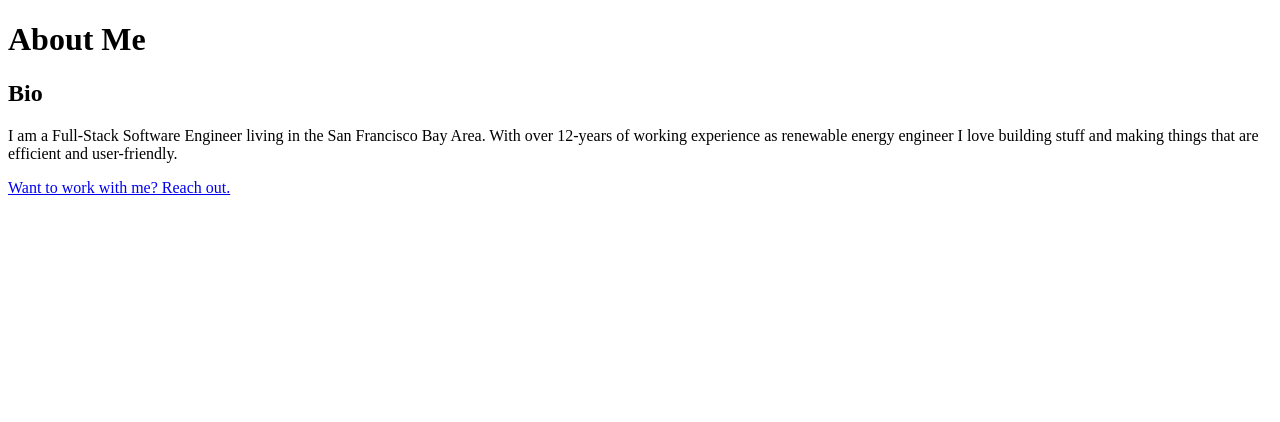
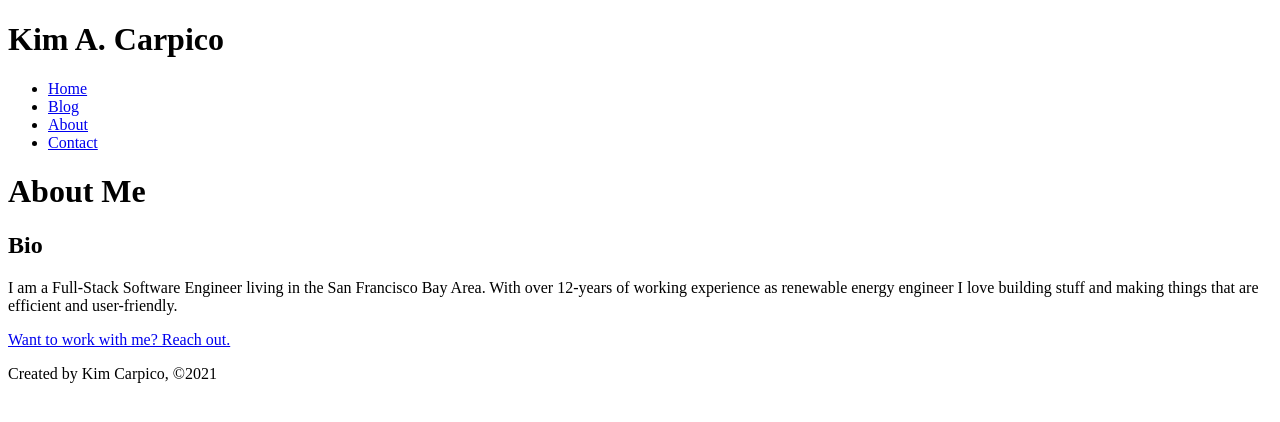
Before and after one commit to kc108/gatsby-bootcamp, a Gatsby site: page /about in a window 1280 px wide. Built offline with nearby package versions, Linux system fonts and the light colour scheme; Gatsby itself is replaced by a stand-in of ours.

Commit message:
working with Link and Components, added footer and header to all pages

```diff
--- /dev/null
+++ b/src/components/footer.js
@@ -0,0 +1,11 @@
+import React from "react"
+
+const Footer = () => {
+  return (
+    <div>
+      <p>Created by Kim Carpico, ©2021</p>
+    </div>
+  )
+}
+
+export default Footer
--- /dev/null
+++ b/src/components/header.js
@@ -0,0 +1,29 @@
+import React from "react"
+
+import { Link } from "gatsby"
+
+const Header = () => {
+  return (
+    <header>
+      <h1>Kim A. Carpico</h1>
+      <nav>
+        <ul>
+          <li>
+            <Link to="/">Home</Link>
+          </li>
+          <li>
+            <Link to="/blog">Blog</Link>
+          </li>
+          <li>
+            <Link to="/about">About</Link>
+          </li>
+          <li>
+            <Link to="/contact">Contact</Link>
+          </li>
+        </ul>
+      </nav>
+    </header>
+  )
+}
+
+export default Header
--- a/src/pages/about.js
+++ b/src/pages/about.js
@@ -1,10 +1,16 @@
 import React from "react"
 
+// import Link for "/"
 import { Link } from "gatsby"
+
+// importation of Components
+import Footer from "../components/footer"
+import Header from "../components/header"
 
 const AboutPage = () => {
   return (
     <div>
+      <Header />
       <h1>About Me</h1>
       <h2>Bio</h2>
       <p>
@@ -16,6 +22,7 @@
       <p>
         <Link to="/contact">Want to work with me? Reach out.</Link>
       </p>
+      <Footer />
     </div>
   )
 }
--- a/src/pages/contact.js
+++ b/src/pages/contact.js
@@ -1,8 +1,13 @@
 import React from "react"
+
+// Importation of Components
+import Footer from "../components/footer"
+import Header from "../components/header"
 
 const ContactPage = () => {
   return (
     <div>
+      <Header />
       <h1>Contact</h1>
       <p>
         The best way to reach me is via{" "}
@@ -10,6 +15,7 @@
           kc@gmail.com
         </a>
       </p>
+      <Footer />
     </div>
   )
 }
--- a/src/pages/index.js
+++ b/src/pages/index.js
@@ -1,12 +1,16 @@
 import React from "react"
 
-import { Link } from "gatsby"
+// Importation of Components
+import Footer from "../components/footer"
+import Header from "../components/header"
 
 const IndexPage = () => {
   return (
     <div>
+      <Header />
       <h1>Hello.</h1>
       <h2>I'm Kim, a full-stack developer living in Northern California.</h2>
+      <Footer />
     </div>
   )
 }
```
Also changed, not shown: src/pages/blog.js (+6 -6 lines).
